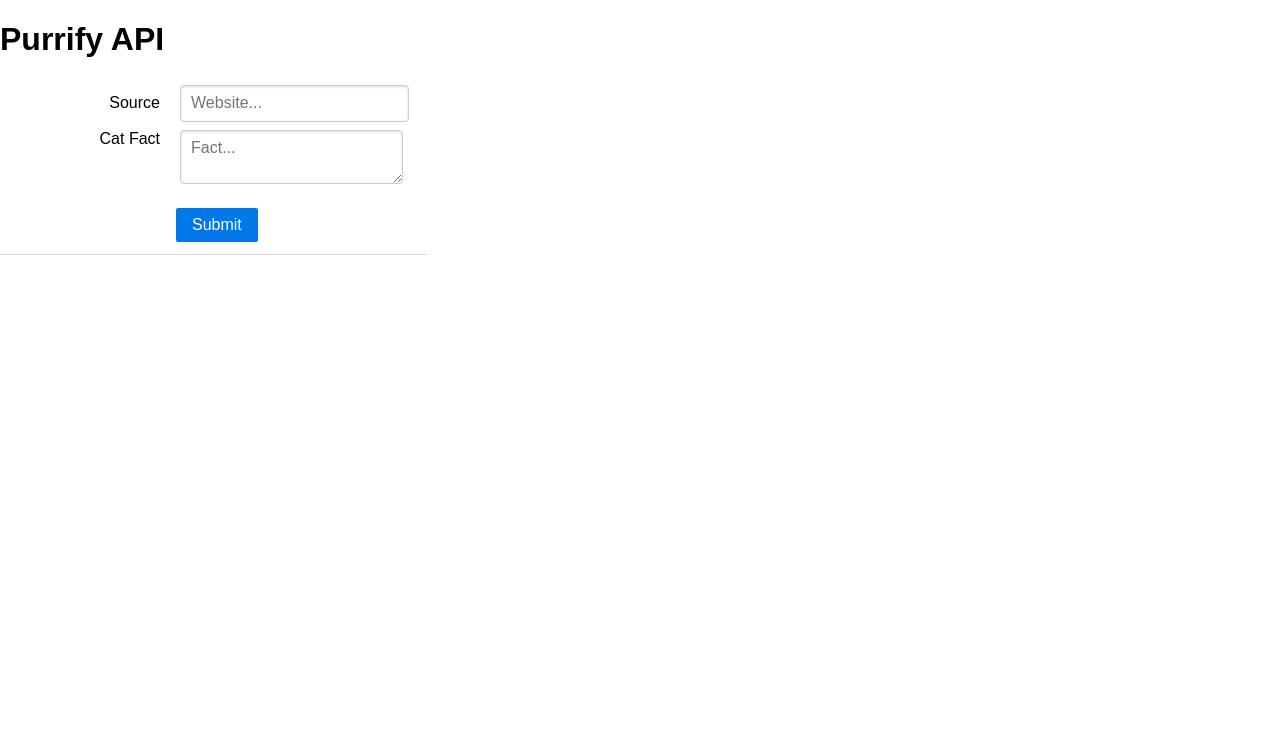
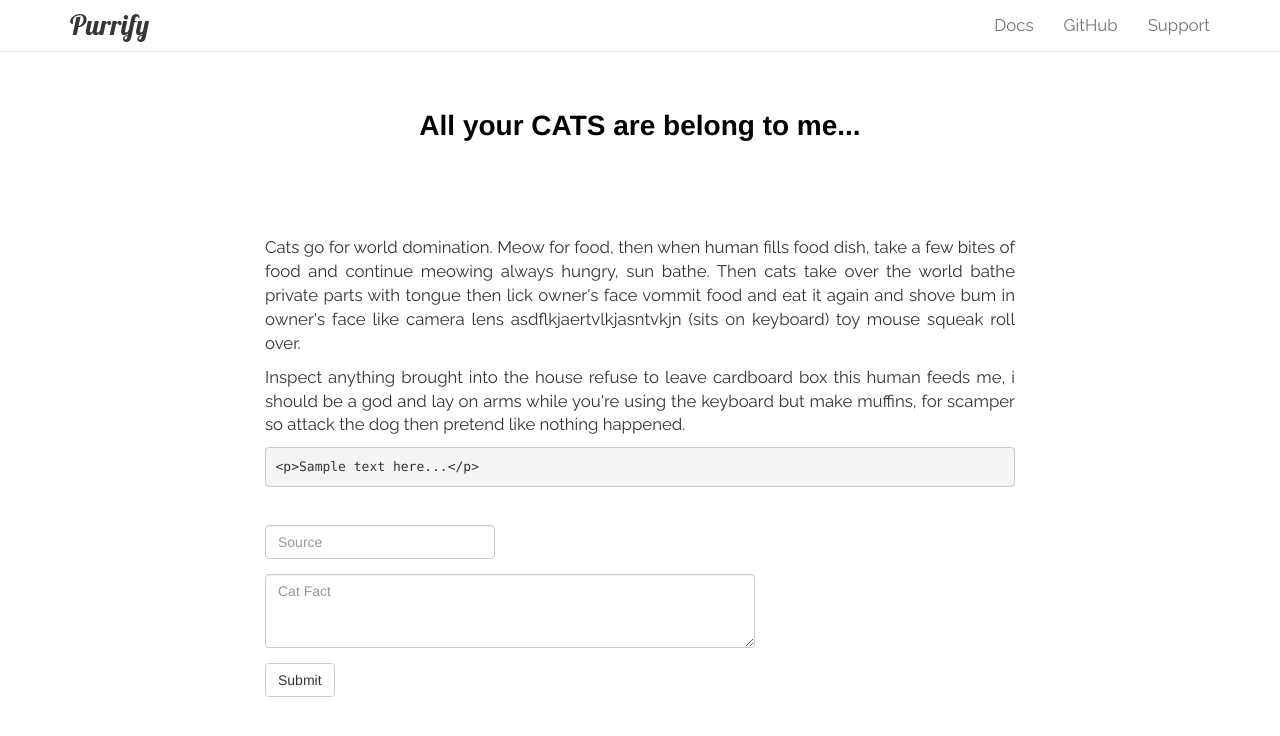
Before and after one commit to mattvox/purrify-api, a website: page public/index.html in a window 1280 px wide. Drawn offline with nearby package versions, Linux system fonts and the light colour scheme; no server answers.

Commit message:
Added basic styling to front-end.

```diff
--- a/package.json
+++ b/package.json
@@ -11,6 +11,7 @@
   "license": "ISC",
   "dependencies": {
     "axios": "^0.15.3",
+    "bcryptjs": "^2.4.3",
     "body-parser": "^1.16.0",
     "express": "^4.14.1",
     "mongoose": "^4.8.1",
--- a/public/app.js
+++ b/public/app.js
@@ -15,11 +15,11 @@ var addCatFact = function () {
 
         var data = {}
 
-        data.source = $(this).find('#source').val();
-        data.fact = $(this).find('#fact').val();
+        data.source = $(this).find('#cat-source').val();
+        data.fact = $(this).find('#cat-fact').val();
 
-        $(this).find('#source').val(null);
-        $(this).find('#fact').val(null);
+        $(this).find('#cat-source').val(null);
+        $(this).find('#cat-fact').val(null);
 
         axios.post('/facts', data).then(function (res) {
             displayCatFact(res.data);
--- a/public/index.html
+++ b/public/index.html
@@ -7,24 +7,109 @@
     <meta http-equiv="X-UA-Compatible" content="ie=edge">
     <title>Purrify API</title>
 
-    <link rel="stylesheet" href="https://unpkg.com/purecss@0.6.2/build/pure-min.css" integrity="sha384-UQiGfs9ICog+LwheBSRCt1o5cbyKIHbwjWscjemyBMT9YCUMZffs6UqUTd0hObXD" crossorigin="anonymous">
-    <!--[if lte IE 8]>
-    <link rel="stylesheet" href="https://unpkg.com/purecss@0.6.2/build/grids-responsive-old-ie-min.css">
-    <![endif]-->
-    <!--[if gt IE 8]><!-->
-    <link rel="stylesheet" href="https://unpkg.com/purecss@0.6.2/build/grids-responsive-min.css">
-    <!--<![endif]-->
+    <link rel="stylesheet" href="https://maxcdn.bootstrapcdn.com/bootstrap/3.3.7/css/bootstrap.min.css" integrity="sha384-BVYiiSIFeK1dGmJRAkycuHAHRg32OmUcww7on3RYdg4Va+PmSTsz/K68vbdEjh4u" crossorigin="anonymous">
+
+    <link href="https://fonts.googleapis.com/css?family=Lobster|Raleway" rel="stylesheet">
+
     <link rel="stylesheet" href="main.css">
 </head>
 
 <body>
-    <div class="pure-g">
-        <div class="pure-u-1 pure-u-md-1-3">
-            <h1>Purrify API</h1>
+
+    <!-- BEGIN Header -->
+    <header>
+        <nav class="navbar navbar-fixed-top custom-navbar">
+            <div class="container">
+                <div class="navbar-header">
+                    <button type="button" class="navbar-toggle collapsed" data-toggle="collapse" data-target="#navbar" aria-expanded="false" aria-controls="navbar">
+                      <span class="sr-only">Toggle navigation</span>
+                      <span class="icon-bar"></span>
+                      <span class="icon-bar"></span>
+                      <span class="icon-bar"></span>
+                    </button>
+                    <a class="navbar-brand custom-logo-text" href="#">Purrify</a>
+                </div>
+                <div id="navbar" class="collapse navbar-collapse">
+                    <ul class="nav navbar-nav navbar-right custom-navbar-text">
+                        <li class="active"><a href="#">Docs</a></li>
+                        <li><a href="#github">GitHub</a></li>
+                        <li><a href="#support">Support</a></li>
+                    </ul>
+                </div>
+                <!--/.nav-collapse -->
+            </div>
+        </nav>
+    </header>
+    <!-- END Header -->
+
+    <div class="container">
+
+        <div class="row">
+            <div class="col-md-2">
+            </div>
+            <div class="col-md-8">
+                <p class="custom-cat-text">
+                    <strong>All your CATS are belong to me...</strong>
+                </p>
             </div>
         </div>
 
-    <form class="pure-form pure-form-aligned" id="js-fact-submit">
+        <div class="row">
+            <div class="col-md-2">
+            </div>
+            <div class="col-md-8">
+                <section class="custom-text">
+                    <p>
+                        Cats go for world domination. Meow for food, then when human fills food dish, take a few bites of food and continue meowing always hungry, sun bathe. Then cats take over the world bathe private parts with tongue then lick owner's face vommit food and
+                        eat it again and shove bum in owner's face like camera lens asdflkjaertvlkjasntvkjn (sits on keyboard) toy mouse squeak roll over.
+                    </p>
+                    <p>
+                        Inspect anything brought into the house refuse to leave cardboard box this human feeds me, i should be a god and lay on arms while you're using the keyboard but make muffins, for scamper so attack the dog then pretend like nothing happened.
+                    </p>
+
+                    <pre>&lt;p&gt;Sample text here...&lt;/p&gt;</pre>
+
+                </section>
+            </div>
+        </div>
+
+        <div class="row">
+            <div class="col-md-2"></div>
+            <div class="col-md-8">
+                <form class="form-horizontal custom-form" id="js-fact-submit">
+                    <div class="form-group">
+                        <div class="col-md-4">
+                            <input type="text" class="form-control" id="cat-source" placeholder="Source">
+                        </div>
+                    </div>
+                    <div class="form-group">
+                        <div class="col-md-8">
+                            <textarea class="form-control col-md-4" rows="3" id="cat-fact" placeholder="Cat Fact"></textarea>
+                        </div>
+                    </div>
+                    <div class="form-group">
+                        <div class="col-md-8">
+                            <button type="submit" class="btn btn-default">Submit</button>
+                        </div>
+                    </div>
+                </form>
+            </div>
+        </div>
+
+        <div class="row">
+            <div class="col-md-2"></div>
+            <div class="col-md-8 custom-results" id="js-results">
+                <ul>
+
+                </ul>
+            </div>
+        </div>
+
+
+
+        <!-- OLD STUFF FROM PURE CSS -->
+
+        <!-- <form class="pure-form pure-form-aligned" id="js-fact-submit">
             <fieldset>
                 <div class="pure-control-group">
                     <label for="source">Source</label>
@@ -46,18 +131,23 @@
             <div class="pure-u-1 pure-u-md-1-3" id="js-results">
                 <ul>
 
-              <!-- cat fact results go here -->
+
 
                 </ul>
             </div>
         </div>
+    </div> -->
+
 
 
         <script src="https://code.jquery.com/jquery-3.1.1.min.js" integrity="sha256-hVVnYaiADRTO2PzUGmuLJr8BLUSjGIZsDYGmIJLv2b8=" crossorigin="anonymous"></script>
 
+        <script src="https://maxcdn.bootstrapcdn.com/bootstrap/3.3.7/js/bootstrap.min.js" integrity="sha384-Tc5IQib027qvyjSMfHjOMaLkfuWVxZxUPnCJA7l2mCWNIpG9mGCD8wGNIcPD7Txa" crossorigin="anonymous"></script>
+
         <script src="https://unpkg.com/axios/dist/axios.min.js"></script>
 
         <script src="app.js"></script>
+        <script src="scroll.js"></script>
 </body>
 
 </html>
--- a/public/main.css
+++ b/public/main.css
@@ -1,7 +1,78 @@
-/*body {
+body {
+  background: #ffffff;
+  padding-top: 50px;
+}
+
+.nav-up {
+  top: -52px;
+}
+
+.icon-bar {
+  background-color: #000;
+}
+
+.navbar-collapse {
+  background: #ffffff;
+  /*border-bottom: 1px solid #e9e9e9;*/
+}
+
+.custom-navbar {
+  height: 52px;
+  background: #ffffff;
+  border-bottom: 1px solid #e9e9e9;
+  transition: top 0.2s ease-in-out;
+}
+
+.custom-logo-text {
+  font-family: 'Lobster', cursive;
+  font-size: 2em;
+  color: #363636 !important;
+}
+
+.custom-logo-text:hover {
+  font-size: 2.05em;
+  transition: 0.1s ease-in-out;
+}
+
+.custom-navbar-text li>a {
+  font-family: 'Raleway', sans-serif;
+  font-size: 1.2em;
+  color: #747474;
+}
+
+.custom-navbar-text li>a:hover {
+  background-color: #FFF !important;
+  border-bottom: 1px solid #222 !important;
+  /*transition: border-bottom 0.8s ease !important;*/
+}
+
+.custom-navbar-text li>a:focus {
+  background-color: #FFF !important;
+  border-bottom: 1px solid #222 !important;
+}
+
+.custom-cat-text {
+  margin: auto;
   text-align: center;
-}*/
+  color: #000;
+  font-size: 2em;
+  padding: 2em;
+}
 
-#js-results {
-  border-top: 1px solid #ddd;
+.custom-text {
+  font-family: 'Raleway', sans-serif;
+  font-size: 1.2em;
+  /*color: #000;*/
+  padding-top: 2em;
+  text-align: justify;
 }
+
+.custom-form {
+  margin-top: 2em;
+}
+
+.custom-results ul {
+  font-size: 1.2em;
+  /*color: #000;*/
+  list-style: none;
+}
```
Also changed, not shown: models/user.js (+22 -1 lines), server.js (+85 -10 lines), .eslintrc.json, 1 other file. Lines whose indentation alone changed are shown as unchanged.
